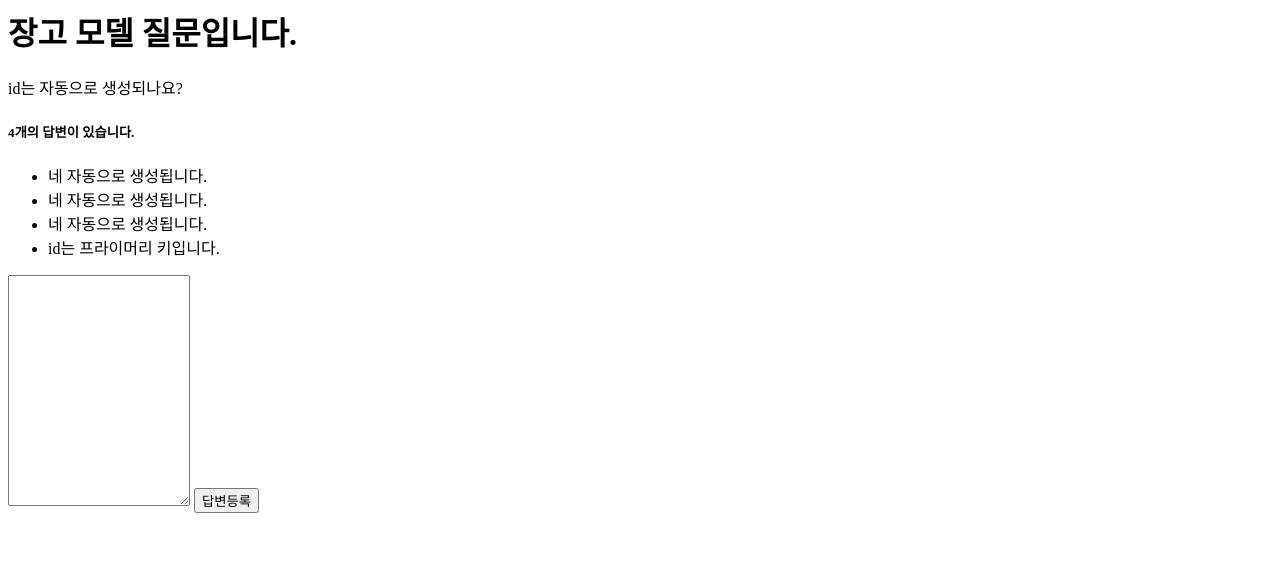
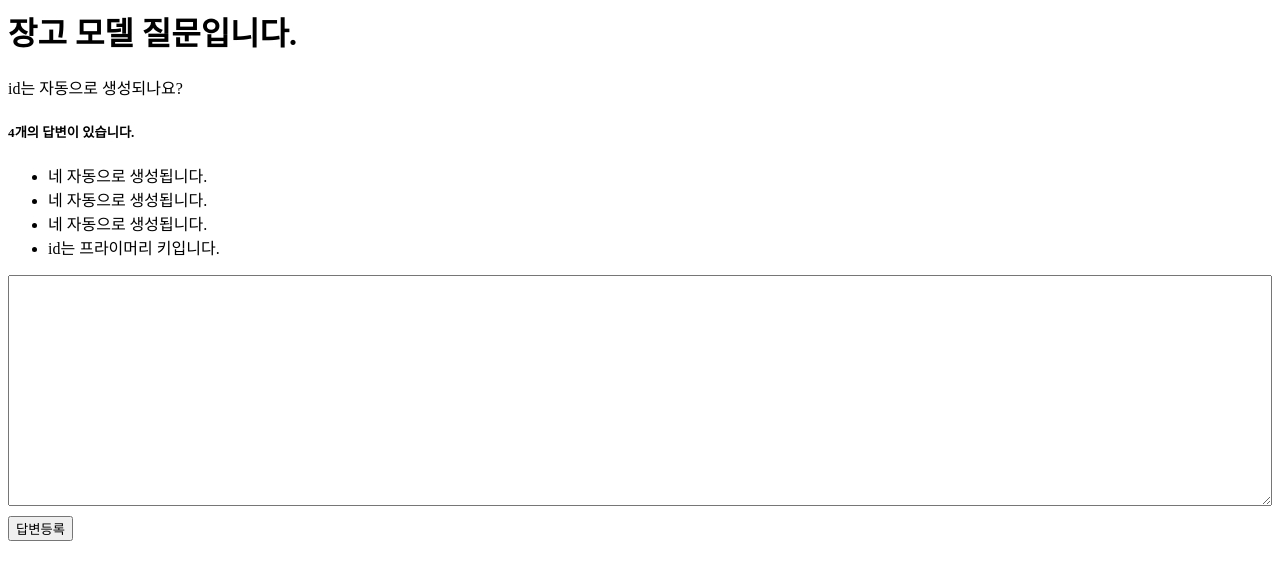
Before and after one commit to CheolYongLee/jump_to_Django, a Django app: page /pybo/2/ in a window 1280 px wide. Shown: the top 580 px of the page. Run offline with Django 3.2, Linux system fonts and the light colour scheme; data comes from the database, SQL or seed files in the repository.

Commit message:
#8 스타일 시트 적용
답변 칸의 스타일 지정

```diff
--- a/projects/mysite/config/settings.py
+++ b/projects/mysite/config/settings.py
@@ -119,3 +119,6 @@ USE_TZ = True
 # https://docs.djangoproject.com/en/3.1/howto/static-files/
 
 STATIC_URL = '/static/'
+STATICFILES_DIRS = [
+    BASE_DIR / 'static',
+]
--- /dev/null
+++ b/projects/mysite/static/style.css
@@ -0,0 +1,7 @@
+textarea {
+    width:100%;
+}
+
+input[type=submit] {
+    margin-top:10px;
+}
--- a/projects/mysite/templates/pybo/question_detail.html
+++ b/projects/mysite/templates/pybo/question_detail.html
@@ -1,4 +1,9 @@
 <!-- 질문 상세 템플릿 -->
+
+<!-- 스타일시트 파일 적용 -->
+{% load static %}
+<link rel="stylesheet" type="text/css" href="{% static 'style.css' %}">
+
 <h1>{{ question.subject }}</h1>
 
 <div>
```
